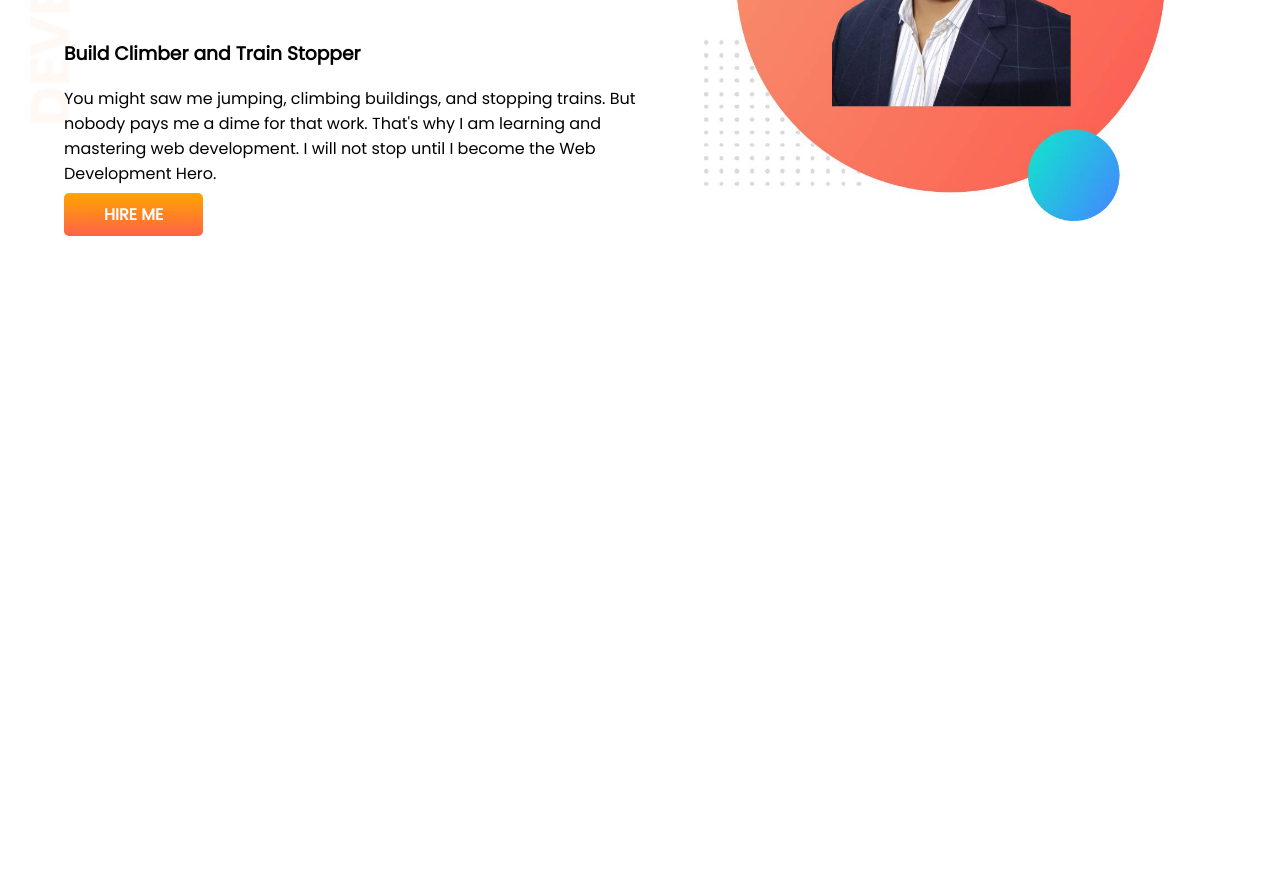
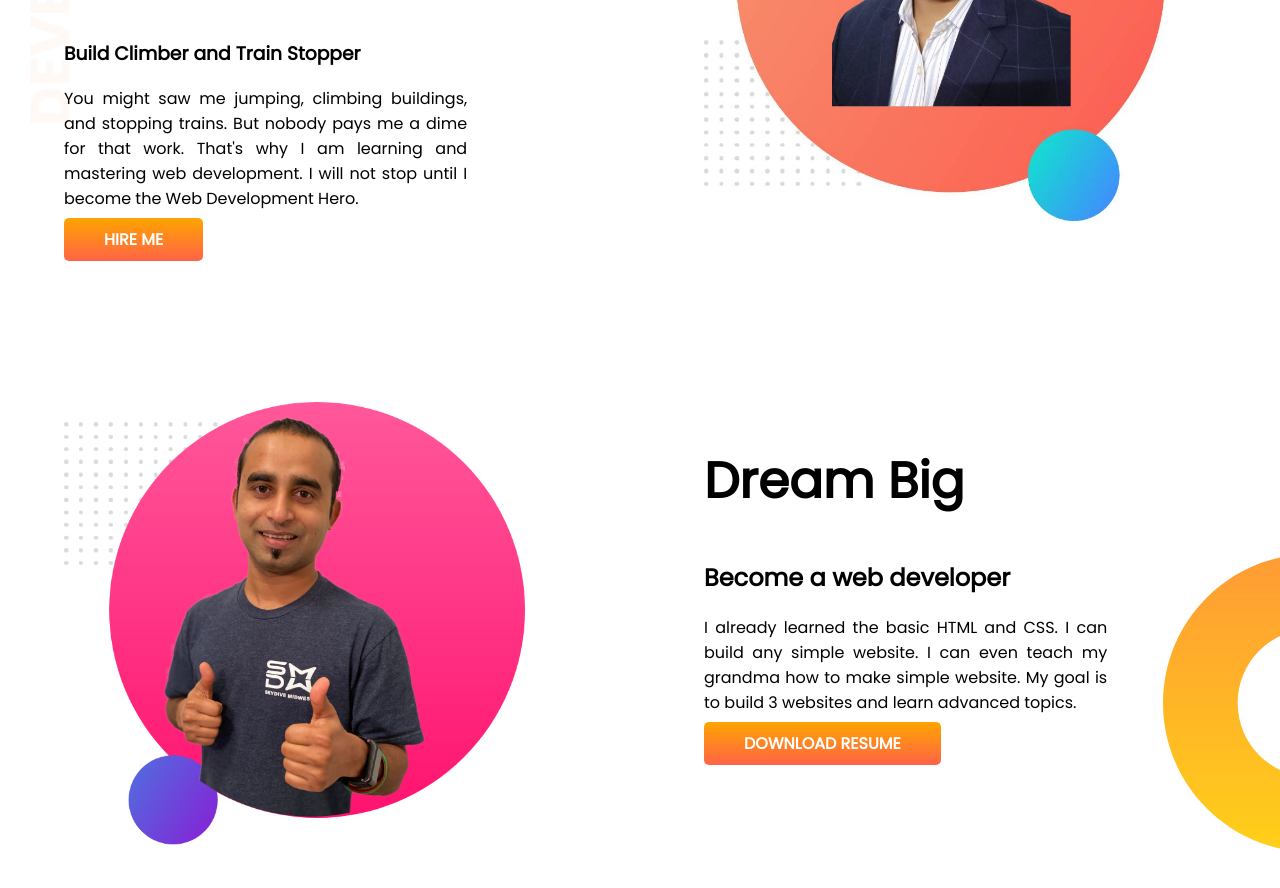
Before and after one commit to CoderProtikGhosh/developer-portfolio, a plain HTML site: page index.html in a window 1280 px wide. Shown: the part 236-1124 px from the top of the page. Before the commit the page ends 800 px from the top, so only its background shows below. Drawn offline with Linux system fonts and the light colour scheme.

Commit message:
created a second section

```diff
--- a/index.html
+++ b/index.html
@@ -26,6 +26,17 @@
             <img src="images/protik.jpg" alt="Protik Profile Picture">
         </div>
     </section>
+    <section class="dream-big">
+        <div class="half-width">
+            <img src="images/jhankar2.png" alt="Jhankar Profile Picture">
+        </div>
+        <div class="half-width">
+            <h1>Dream Big</h1>
+            <h2>Become a web developer</h2>
+            <p>I already learned the basic HTML and CSS. I can build any simple website. I can even teach my grandma how to make simple website. My goal is to build 3 websites and learn advanced topics.</p>
+            <a class="link-button" href="#" target="_blank">Download Resume</a>
+        </div>
+    </section>
 </body>
 
 </html>
--- a/style.css
+++ b/style.css
@@ -13,6 +13,7 @@ span {
 
 section {
     display: flex;
+    margin-bottom: 150px;
 }
 
 .half-width {
@@ -38,3 +39,14 @@ section {
     background-image: url(images/top-banner.png);
     background-repeat: no-repeat;
 }
+
+p {
+    text-align: justify;
+    width: 70%;
+}
+
+.dream-big {
+    background-image: url(images/dream-bg.png);
+    background-repeat: no-repeat;
+    background-position: right bottom;
+}
```
